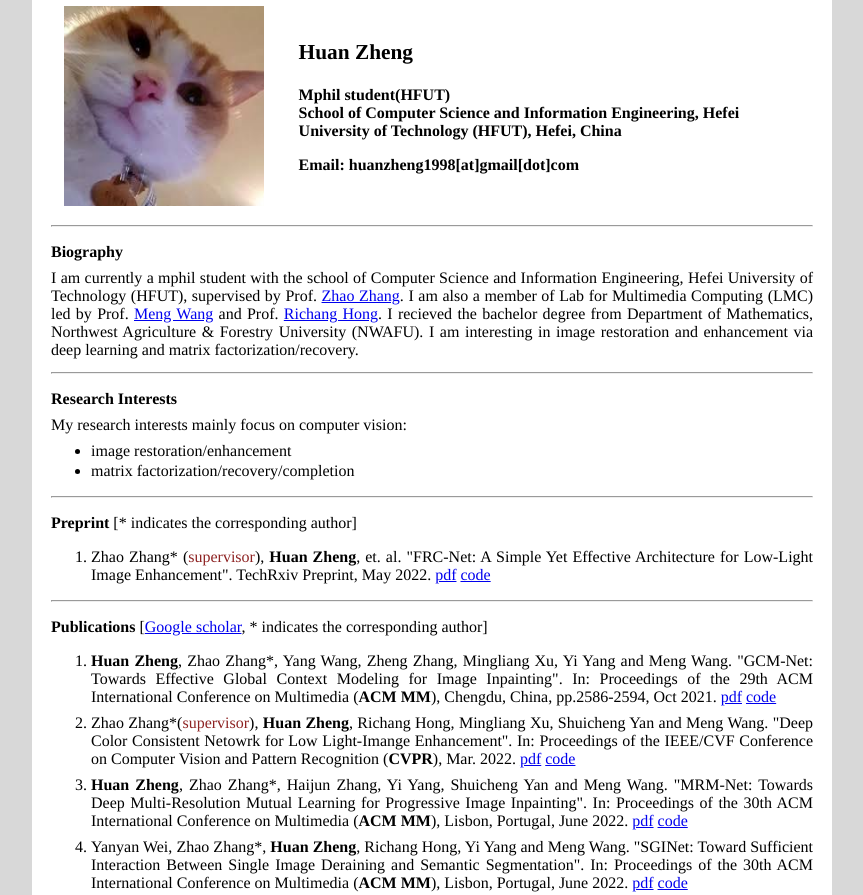
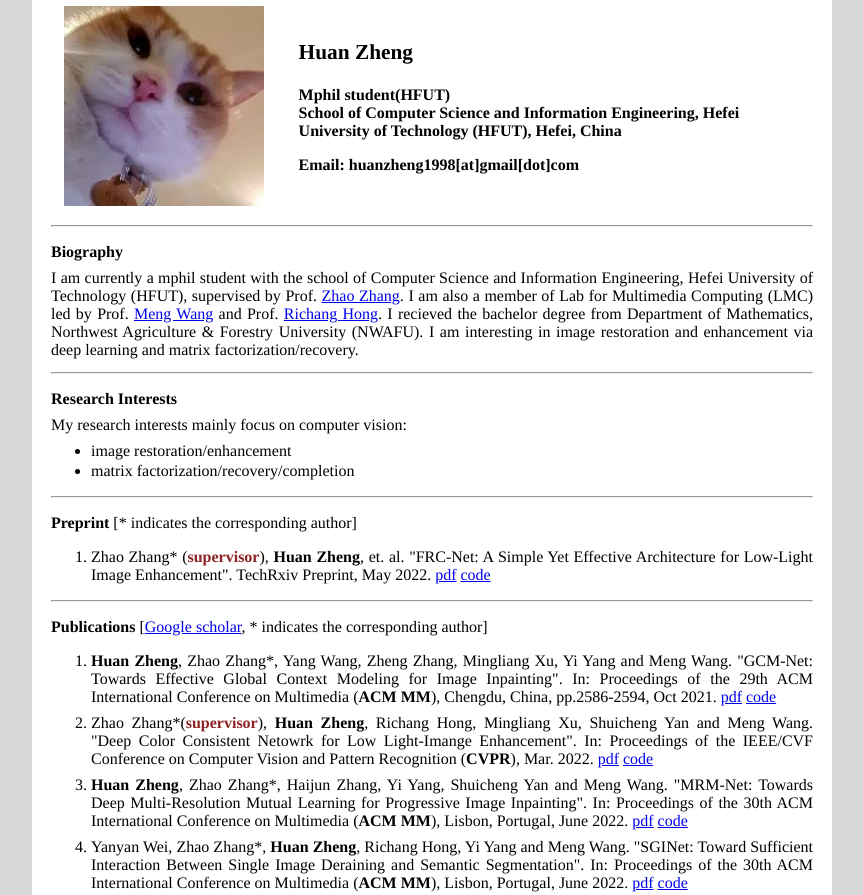
Before and after one commit to ZhengHuanCS/ZhengHuanCS.github.io, a plain HTML site: page index.html in a window 1280 px wide. Shown: the top 895 px of the page, without its empty margins (208-1071 px from the left). Drawn offline with Linux system fonts and the light colour scheme.

Commit message:
Update index.html

```diff
--- a/index.html
+++ b/index.html
@@ -90,7 +90,7 @@ ul.b {list-style-type:decimal;}
 </p><!-- for vertical gap -->
 <ol align="justify">
 
-	<li style="font-size:12pt;margin-top:6pt">Zhao Zhang* (<font color="#8E2323">supervisor</font>), <strong>Huan Zheng</strong>, et. al. "FRC-Net: A Simple Yet Effective Architecture for Low-Light Image Enhancement". TechRxiv Preprint, May 2022. <a href="https://www.techrxiv.org/articles/preprint/FRC-Net_A_Simple_Yet_Effective_Architecture_for_Low-Light_Image_Enhancement/19771120/2">pdf</a> <a href="https://zhenghuancs.github.io/">code</a></li>
+	<li style="font-size:12pt;margin-top:6pt">Zhao Zhang* (<font color="#8E2323"><strong>supervisor</strong></font>), <strong>Huan Zheng</strong>, et. al. "FRC-Net: A Simple Yet Effective Architecture for Low-Light Image Enhancement". TechRxiv Preprint, May 2022. <a href="https://www.techrxiv.org/articles/preprint/FRC-Net_A_Simple_Yet_Effective_Architecture_for_Low-Light_Image_Enhancement/19771120/2">pdf</a> <a href="https://zhenghuancs.github.io/">code</a></li>
 
 </ol>
 
@@ -104,7 +104,7 @@ ul.b {list-style-type:decimal;}
 
 	<li style="font-size:12pt;margin-top:6pt"><strong>Huan Zheng</strong>, Zhao Zhang*, Yang Wang, Zheng Zhang, Mingliang Xu, Yi Yang and Meng Wang. "GCM-Net: Towards Effective Global Context Modeling for Image Inpainting".  In: Proceedings of the 29th ACM International Conference on Multimedia (<strong>ACM MM</strong>), Chengdu, China, pp.2586-2594, Oct 2021. <a href="https://dl.acm.org/doi/10.1145/3474085.3475433">pdf</a> <a href="https://github.com/ZhengHuanCS/GCM-Net/">code</a></li>
 
-	<li style="font-size:12pt;margin-top:6pt">Zhao Zhang*(<font color="#8E2323">supervisor</font>), <strong>Huan Zheng</strong>, Richang Hong, Mingliang Xu, Shuicheng Yan and Meng Wang. "Deep Color Consistent Netowrk for Low Light-Imange Enhancement". In: Proceedings of the IEEE/CVF Conference on Computer Vision and Pattern Recognition (<strong>CVPR</strong>), Mar. 2022. <a href="https://openaccess.thecvf.com/content/CVPR2022/papers/Zhang_Deep_Color_Consistent_Network_for_Low-Light_Image_Enhancement_CVPR_2022_paper.pdf">pdf</a> <a href="https://zhenghuancs.github.io/">code</a></li>
+	<li style="font-size:12pt;margin-top:6pt">Zhao Zhang*(<font color="#8E2323"><strong>supervisor</strong></font>), <strong>Huan Zheng</strong>, Richang Hong, Mingliang Xu, Shuicheng Yan and Meng Wang. "Deep Color Consistent Netowrk for Low Light-Imange Enhancement". In: Proceedings of the IEEE/CVF Conference on Computer Vision and Pattern Recognition (<strong>CVPR</strong>), Mar. 2022. <a href="https://openaccess.thecvf.com/content/CVPR2022/papers/Zhang_Deep_Color_Consistent_Network_for_Low-Light_Image_Enhancement_CVPR_2022_paper.pdf">pdf</a> <a href="https://zhenghuancs.github.io/">code</a></li>
 
     <li style="font-size:12pt;margin-top:6pt"><strong>Huan Zheng</strong>, Zhao Zhang*, Haijun Zhang, Yi Yang, Shuicheng Yan and Meng Wang. "MRM-Net: Towards Deep Multi-Resolution Mutual Learning for Progressive Image Inpainting".  In: Proceedings of the 30th ACM International Conference on Multimedia (<strong>ACM MM</strong>), Lisbon, Portugal, June 2022. <a href="https://www.techrxiv.org/articles/preprint/MR-InpaintNet_Toward_Deep_Multi-Resolution_Learning_for_Progressive_Image_Inpainting/16641241/2">pdf</a> <a href="https://zhenghuancs.github.io/">code</a></li>
 
```
